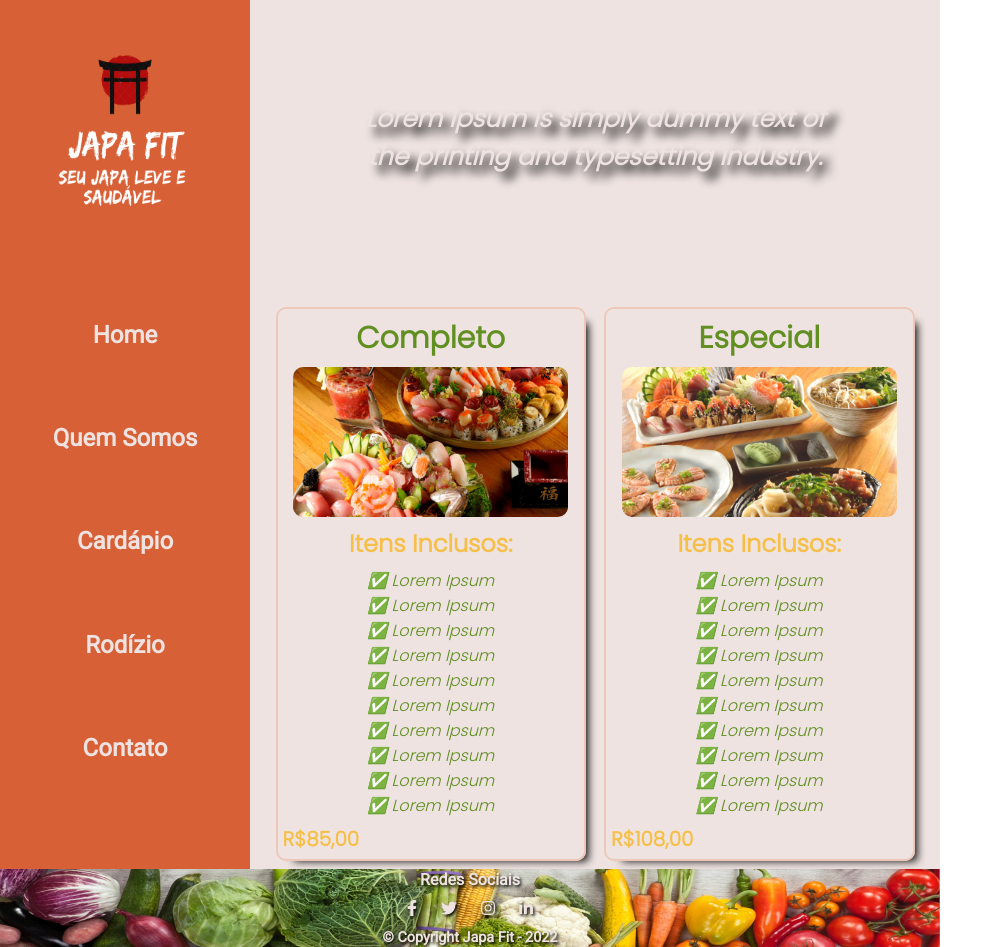
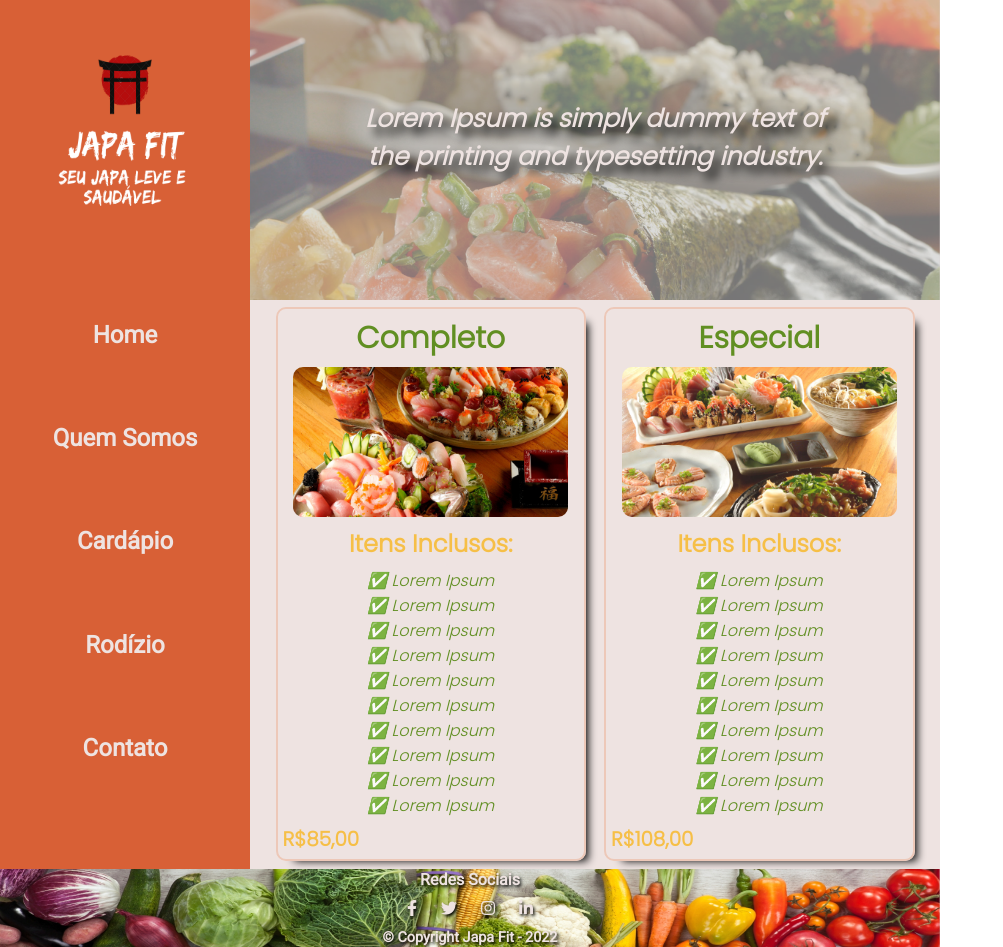
Before and after one commit to thaismichelini/Restaurante, a plain HTML site: page layout_fixo-940px/rodizio.html in a window 1280 px wide. Shown: the whole page, without its empty margins (0-1003 px from the left). Drawn offline with Linux system fonts and the light colour scheme.

Commit message:
Update rodizio.css

```diff
--- a/layout_fixo-940px/css/rodizio.css
+++ b/layout_fixo-940px/css/rodizio.css
@@ -1,6 +1,6 @@
 
 .topo {
-    background-image: url(assets/temaki-rodizio.png);
+    background-image: url("/assets/temaki-rodizio.png");
     width:100%;
     height: 300px;
     font-size: 25px;
```
